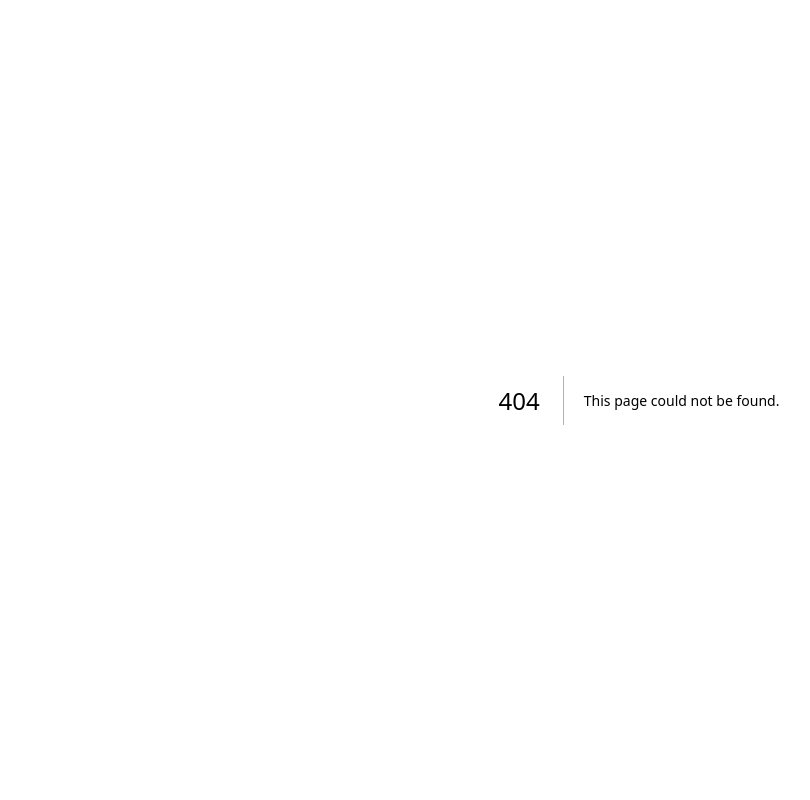
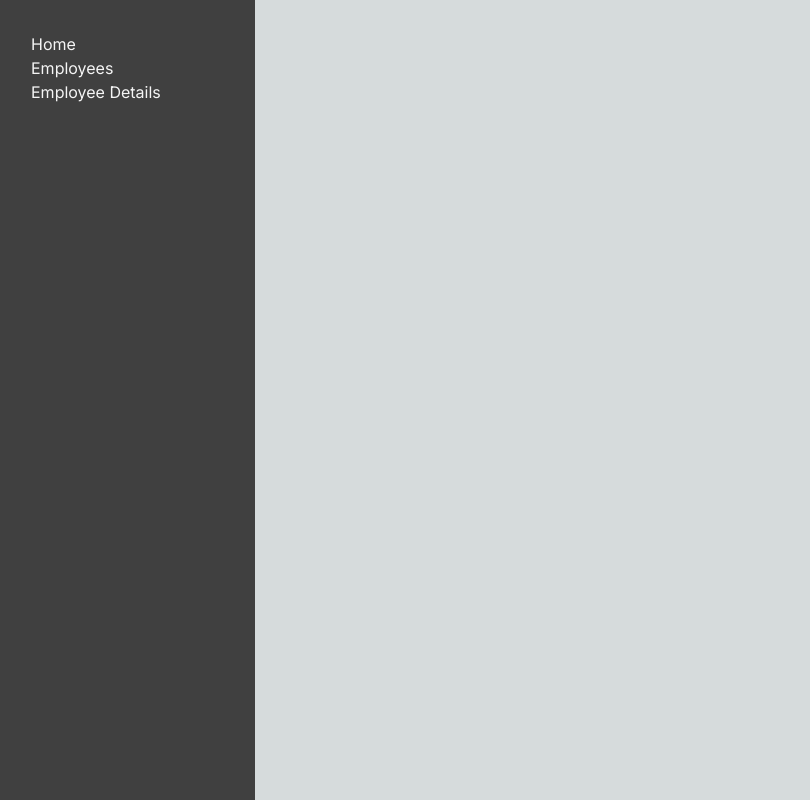
Before and after one commit to Luwat/employee-management-system, a Next.js app: page /dashboard/employees in a window 1280 px wide. Before the commit this address had no page. Shown: the whole page, without its empty margins (1-811 px from the left). Built offline with nearby package versions, Linux system fonts and the light colour scheme.

Commit message:
Add dashboard page and sidenav component

```diff
--- /dev/null
+++ b/app/dashboard/employees/page.tsx
@@ -0,0 +1,11 @@
+import React from 'react'
+
+const page = () => {
+  return (
+    <div>
+
+    </div>
+  )
+}
+
+export default page
--- /dev/null
+++ b/app/dashboard/layout.tsx
@@ -0,0 +1,10 @@
+import SideNav from '@/components/side-nav'
+import React from 'react'
+
+const Layout = () => {
+  return (
+    <SideNav />
+  )
+}
+
+export default Layout
--- /dev/null
+++ b/components/side-nav.tsx
@@ -0,0 +1,19 @@
+import Link from "next/link";
+
+const SideNav = () => {
+  return <section className="h-screen w-1/5 bg-neutral-700 text-neutral-100 p-8 fixed">
+    <div >
+        <Link href={'/dashboard'}>
+            <h1>Home</h1>
+        </Link>
+        <Link href={'/dashboard/employees'}>
+            <h1>Employees</h1>
+        </Link>
+        <Link href={`/dashboard/${'id'}`}>
+            <h1>Employee Details</h1>
+        </Link>
+    </div>
+  </section>;
+};
+
+export default SideNav;
```
